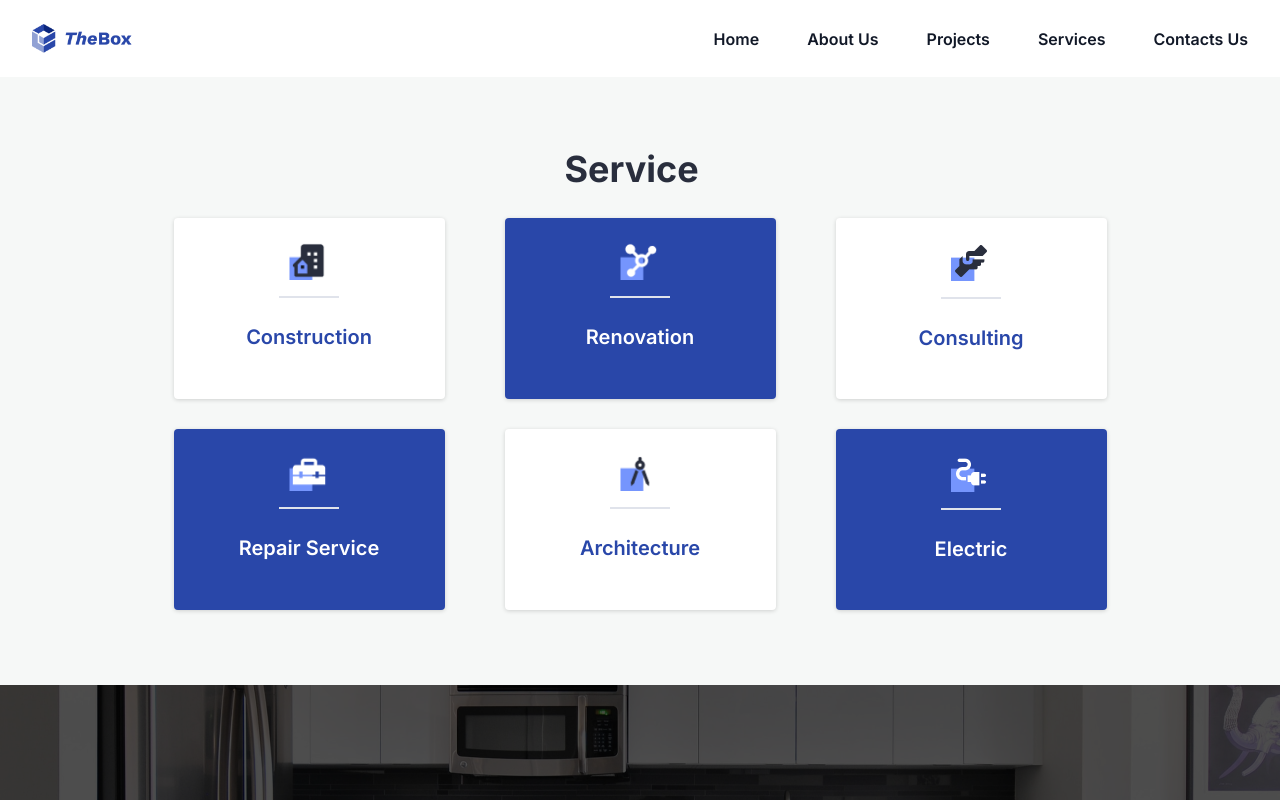
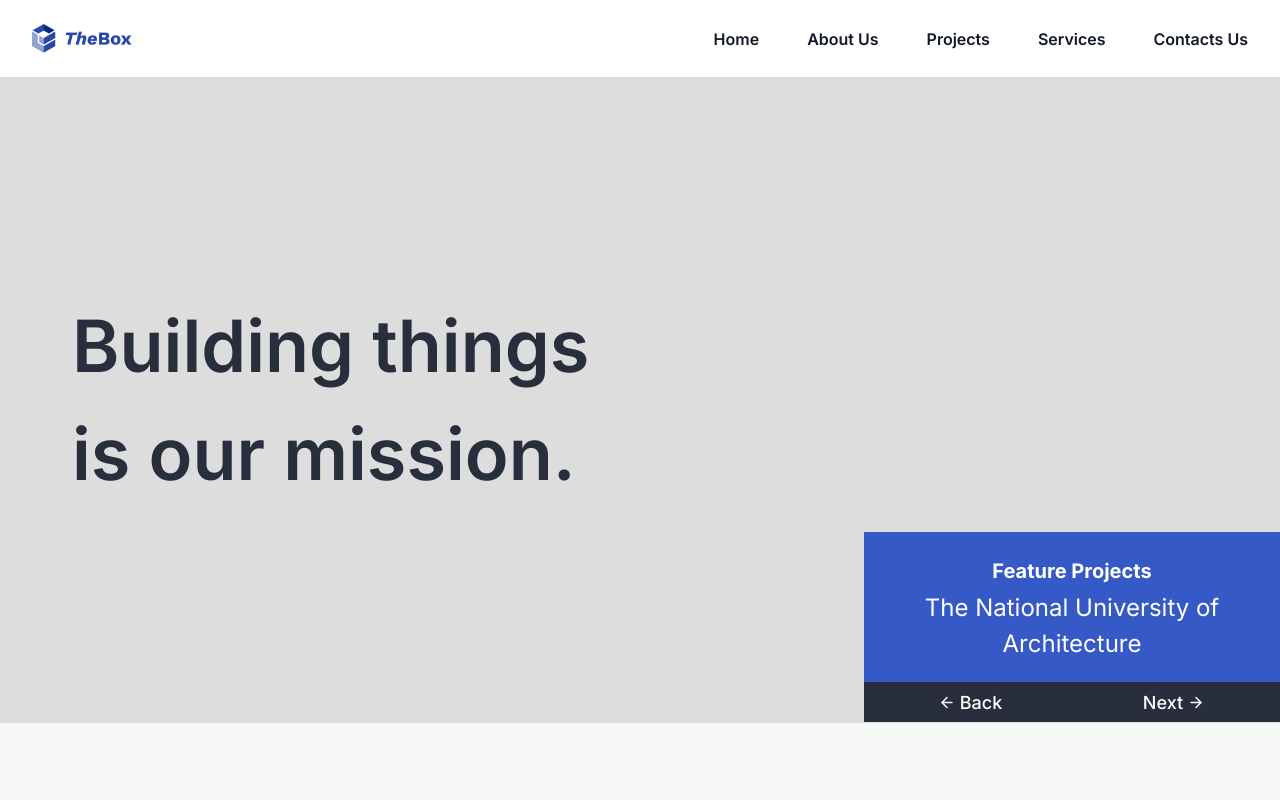
Before and after one commit to waltodd/thebox, a Next.js app: page / in a window 1280 px wide. Shown: the top 800 px of the page. Built offline with nearby package versions, Linux system fonts and the light colour scheme.

Commit message:
Hero UI added

```diff
--- a/app/page.tsx
+++ b/app/page.tsx
@@ -4,11 +4,12 @@ import AboutUs from "@/components/AboutUs";
 import Footer from "@/components/Footer";
 import CTA from "@/components/CTA";
 import Ads from "@/components/Ads";
+import Hero from "@/components/Hero";
 export default function Home() {
   return (
     <main className="flex min-h-screen flex-col">
       {/* <AboutUs /> */}
-
+      <Hero />
       <Service />
       <Ads />
       <CTA />
--- /dev/null
+++ b/components/Hero.tsx
@@ -0,0 +1,52 @@
+import { Button } from "@/components/ui/button";
+import { ArrowLeftIcon, ArrowRightIcon } from "lucide-react";
+const Hero = () => {
+  return (
+    <div className="bg-[#ddd] min-h-[646px] w-full flex flex-col justify-center">
+      <div className="container">
+        <h1 className="text-[#292E3D] text-[72px] font-semibold">
+          Building things <br /> is our mission.
+        </h1>
+      </div>
+      <div className=" bg-[#ddd] flex ">
+        <div
+          className="w-[416px] h-[190px] bg-[#3559C7] flex flex-col mt-6 absolute right-0 "
+          style={{
+            flex: 1,
+          }}
+        >
+          <div
+            style={{
+              flex: 2,
+            }}
+            className="flex flex-col justify-center items-center"
+          >
+            <p className="text-center text-white font-bold text-[20px] py-1">
+              Feature Projects
+            </p>
+            <p className="text-center text-white font-regular text-[24px]">
+              The National University of Architecture
+            </p>
+          </div>
+          <div
+            style={{
+              flex: 0.5,
+            }}
+            className="flex justify-between items-center bg-[#292E3D] bottom-0"
+          >
+            <Button className="w-full flex justify-center items-center text-center text-white font-regular text-[18px]">
+              <ArrowLeftIcon className="w-[26px] h-[17px] text-white" />
+              Back
+            </Button>
+            <Button className="w-full flex justify-center items-center text-center text-white font-regular text-[18px]">
+              Next
+              <ArrowRightIcon className="w-[26px] h-[17px] text-white" />
+            </Button>
+          </div>
+        </div>
+      </div>
+    </div>
+  );
+};
+
+export default Hero;
--- a/package.json
+++ b/package.json
@@ -13,6 +13,7 @@
     "@radix-ui/react-slot": "^1.1.0",
     "class-variance-authority": "^0.7.0",
     "clsx": "^2.1.1",
+    "embla-carousel-autoplay": "^8.2.0",
     "embla-carousel-react": "^8.1.8",
     "lucide-react": "^0.427.0",
     "next": "14.2.5",
```
Also changed, not shown: 1 other file (tests, documents, lock files or other folders).
